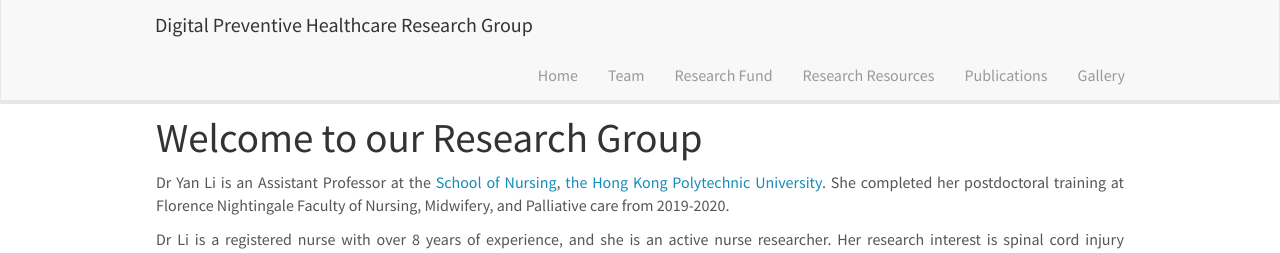
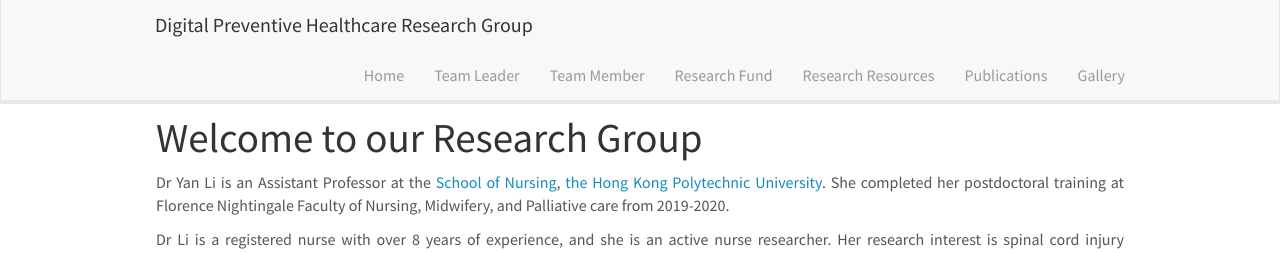
Before and after one commit to polyuly/polyuly.github.io, a Jekyll site: the page built from _pages/home.md, in a window 1280 px wide. Shown: the top 253 px of the page. Built offline with Jekyll 4.4.1, drawn with Linux system fonts in a browser that asks for light colours; nearby versions of some CDN libraries.

Commit message:
teamleader

```diff
--- a/_includes/header.html
+++ b/_includes/header.html
@@ -14,7 +14,8 @@
 		<div class="collapse navbar-collapse" id="navbar-collapse-1">
 			<ul class="nav navbar-nav navbar-right">
 				<li><a href="{{ site.url }}{{ site.baseurl }}/">Home</a></li>
-				<li><a href="{{ site.url }}{{ site.baseurl }}/team">Team</a></li>
+				<li><a href="{{ site.url }}{{ site.baseurl }}/team">Team Leader</a></li>
+				<li><a href="{{ site.url }}{{ site.baseurl }}/team">Team Member</a></li>
 				<li><a href="{{ site.url }}{{ site.baseurl }}/research">Research Fund</a></li>
 				<li><a href="{{ site.url }}{{ site.baseurl }}/resources">Research Resources</a></li>
 				<li><a href="{{ site.url }}{{ site.baseurl }}/publications">Publications</a></li>
```
